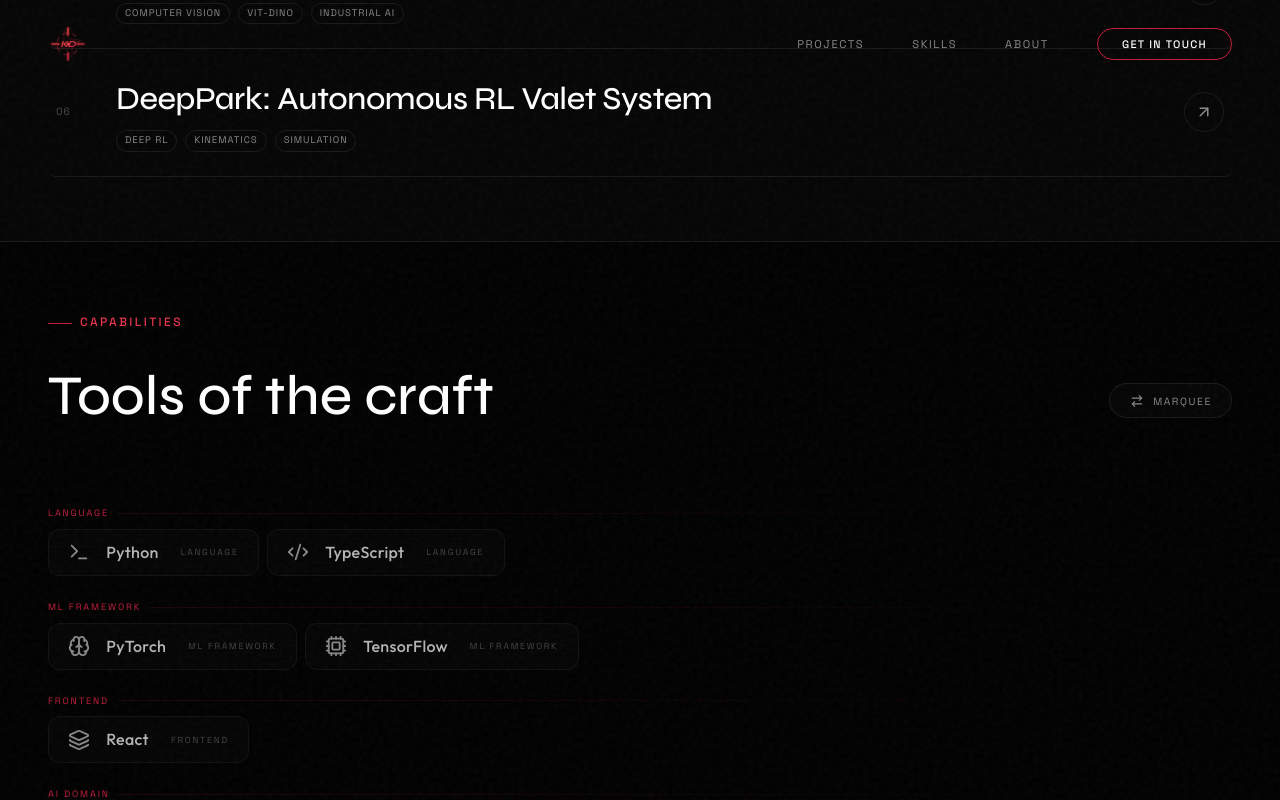
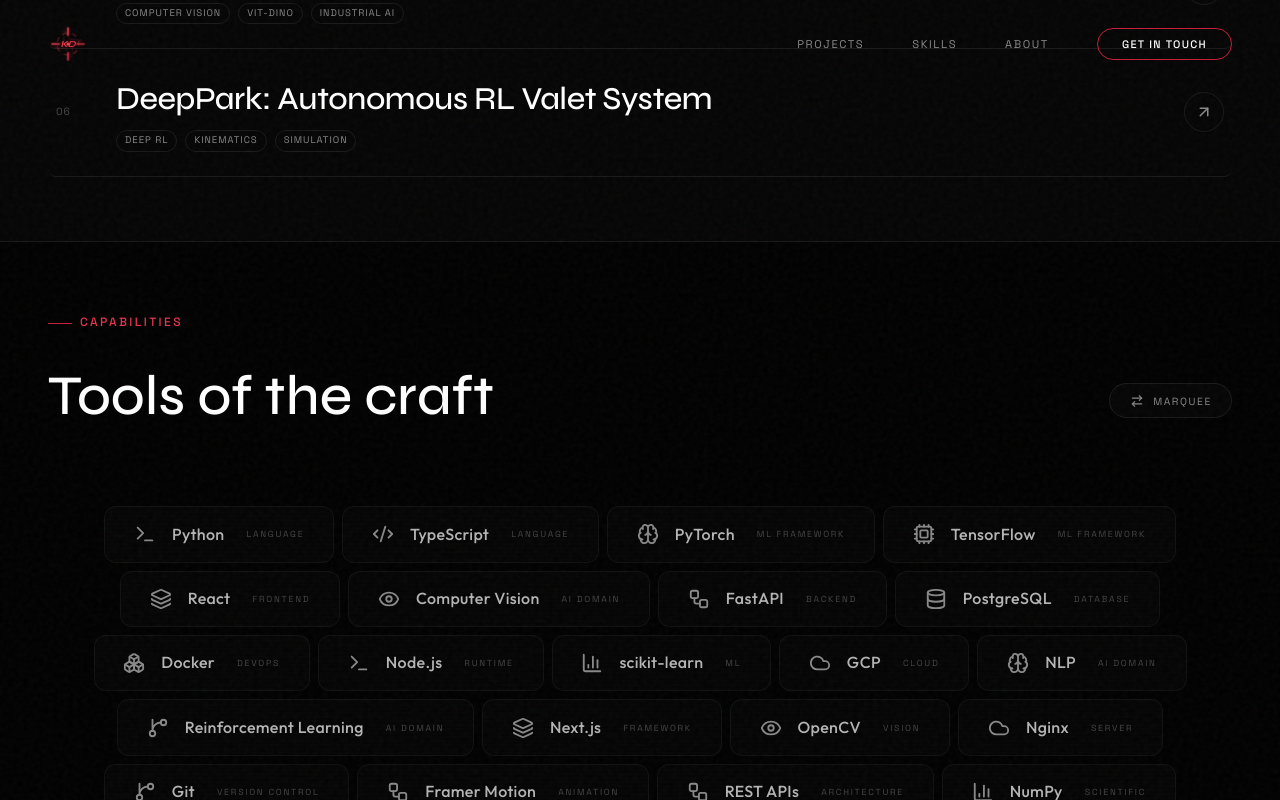
Before and after one commit to KritishX/portfolio-website, a React (Vite) app: page / in a window 1280 px wide. Both pictures are taken after a click on the button "VIEW ALL". Shown: the part 1746-2546 px from the top of the page. Built offline with nearby package versions, Linux system fonts and the light colour scheme; a web font is replaced by a local one.

Commit message:
design: implemented symmetric mosaic 'View All' mode

```diff
--- a/src/components/Skills.tsx
+++ b/src/components/Skills.tsx
@@ -75,9 +75,6 @@ function MarqueeRow({ skills, reverse }: { skills: Skill[]; reverse?: boolean })
 export default function Skills() {
   const [isGrid, setIsGrid] = useState(false)
 
-  // Grouped skills for the "Audit" view
-  const categories = Array.from(new Set(allSkills.map(s => s.category)))
-
   return (
     <section className="skills section" id="skills">
       <div className="skills-container">
@@ -118,7 +115,7 @@ export default function Skills() {
             {isGrid ? (
               <motion.div
                 key="grid"
-                className="skills-grid-view"
+                className="skills-grid-symmetric"
                 initial={{ opacity: 0 }}
                 animate={{ opacity: 1 }}
                 exit={{ opacity: 0 }}
@@ -132,19 +129,8 @@ export default function Skills() {
                   transition={{ duration: 1.2, ease: "easeInOut" }}
                 />
 
-                <div className="skills-categories">
-                  {categories.map((cat, ci) => (
-                    <div key={cat} className="skills-cat-group">
-                      <motion.span
-                        className="skills-cat-label"
-                        initial={{ opacity: 0, x: -10 }}
-                        animate={{ opacity: 1, x: 0 }}
-                        transition={{ delay: 0.2 + ci * 0.1 }}
-                      >
-                        {cat}
-                      </motion.span>
-                      <div className="skills-cat-list">
-                        {allSkills.filter(s => s.category === cat).map((skill) => (
+                <div className="skills-mosaic">
+                  {allSkills.map((skill, i) => (
                     <motion.div
                       key={skill.name}
                       className="skill-pill"
@@ -160,9 +146,6 @@ export default function Skills() {
                       <span className="skill-pill-name">{skill.name}</span>
                       <span className="skill-pill-category">{skill.category}</span>
                     </motion.div>
-                        ))}
-                      </div>
-                    </div>
                   ))}
                 </div>
               </motion.div>
--- a/src/styles/skills.css
+++ b/src/styles/skills.css
@@ -56,10 +56,8 @@
   min-height: 300px;
 }
 
-.skills-grid-view {
-  padding-inline: var(--gutter);
-  max-width: var(--container-max);
-  margin-inline: auto;
+.skills-grid-symmetric {
+  width: 100%;
   position: relative;
   overflow: hidden;
   padding-block: var(--space-md);
@@ -77,41 +75,15 @@
   opacity: 0.6;
 }
 
-.skills-categories {
+.skills-mosaic {
   display: flex;
-  flex-direction: column;
-  gap: var(--space-lg);
-}
-
-.skills-cat-group {
-  display: flex;
-  flex-direction: column;
-  gap: var(--space-sm);
-}
-
-.skills-cat-label {
-  font-family: var(--font-mono);
-  font-size: 0.58rem;
-  letter-spacing: 0.2em;
-  text-transform: uppercase;
-  color: var(--crimson);
-  display: flex;
+  flex-wrap: wrap;
+  justify-content: center;
   align-items: center;
   gap: var(--space-sm);
-  opacity: 0.7;
-}
-
-.skills-cat-label::after {
-  content: '';
-  height: 1px;
-  flex: 1;
-  background: linear-gradient(to right, var(--crimson-glow), transparent);
-}
-
-.skills-cat-list {
-  display: flex;
-  flex-wrap: wrap;
-  gap: var(--space-sm);
+  max-width: 1400px; /* Wider for better symmetry */
+  margin-inline: auto;
+  padding-inline: var(--gutter);
 }
 
 .skills-title {
```
Lines whose indentation alone changed are shown as unchanged.
